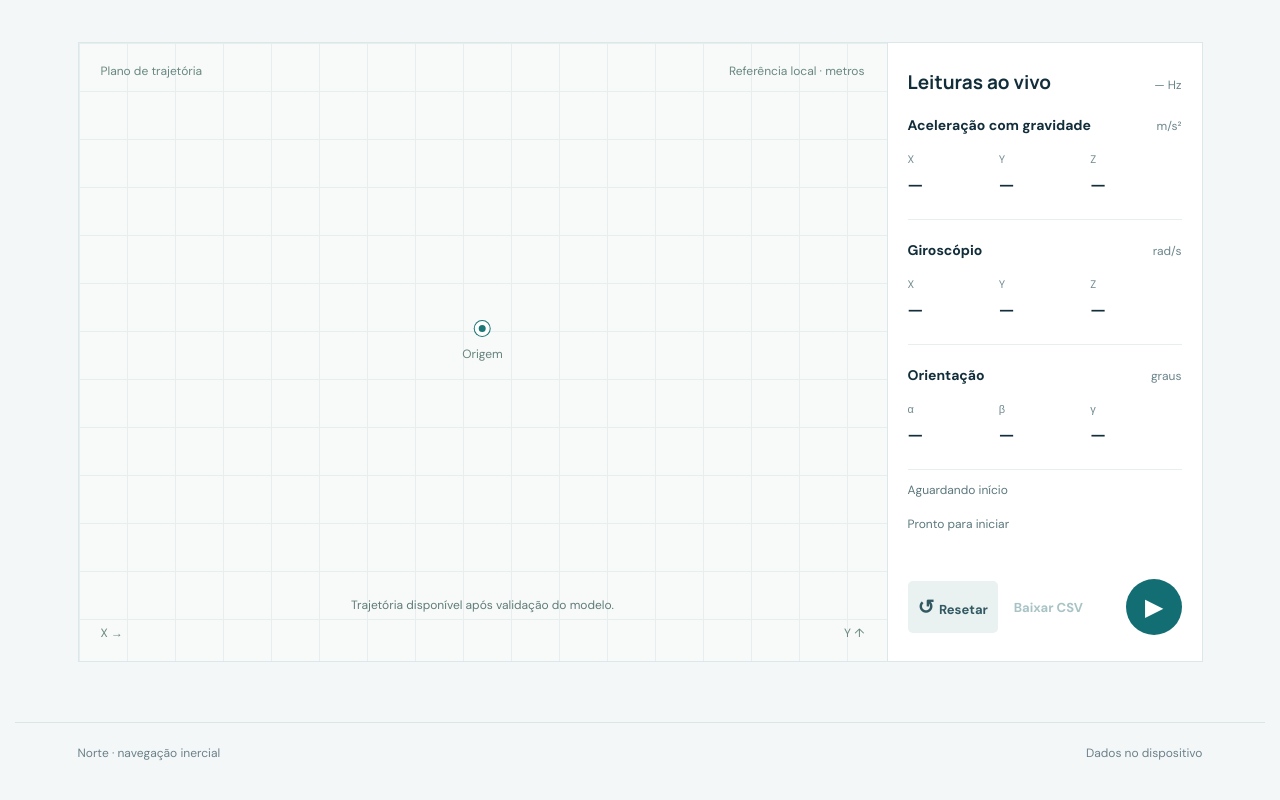
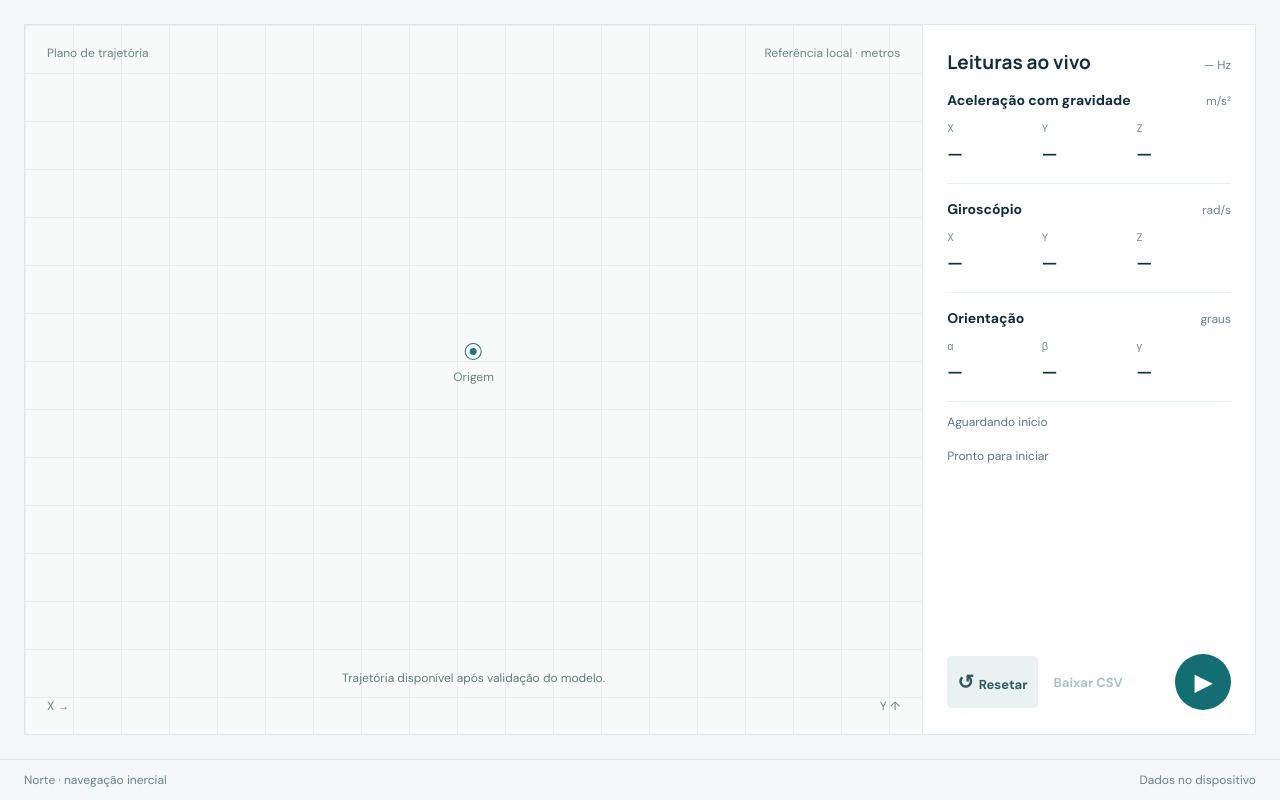
Before and after one commit to devandrelima/movimento-inercial, a React (Vite) app: page / in a window 1280 px wide. Built offline with nearby package versions, Linux system fonts and the light colour scheme.

Commit message:
Use available viewport on larger screens

```diff
--- a/src/App.css
+++ b/src/App.css
@@ -18,3 +18,14 @@
   .play{flex:0 0 56px}
   .model-note{bottom:48px;max-width:85%;white-space:normal;text-align:center}
 }
+
+@media(min-width:768px){
+  .shell{max-width:none;min-height:100vh;min-height:100dvh;display:flex;flex-direction:column}
+  main{flex:1;min-height:0;padding:clamp(12px,2vw,24px);grid-template-columns:minmax(0,1fr) clamp(300px,26vw,360px)}
+  .field{min-height:0;height:100%}
+  .instrument{padding:clamp(16px,2vw,24px);min-height:0}
+  .reading{padding:clamp(12px,2vh,20px) 0}
+  .axes{margin-top:clamp(10px,1.5vh,18px)}
+  .controls{padding-top:16px}
+  footer{padding:12px clamp(12px,2vw,24px)}
+}
```
